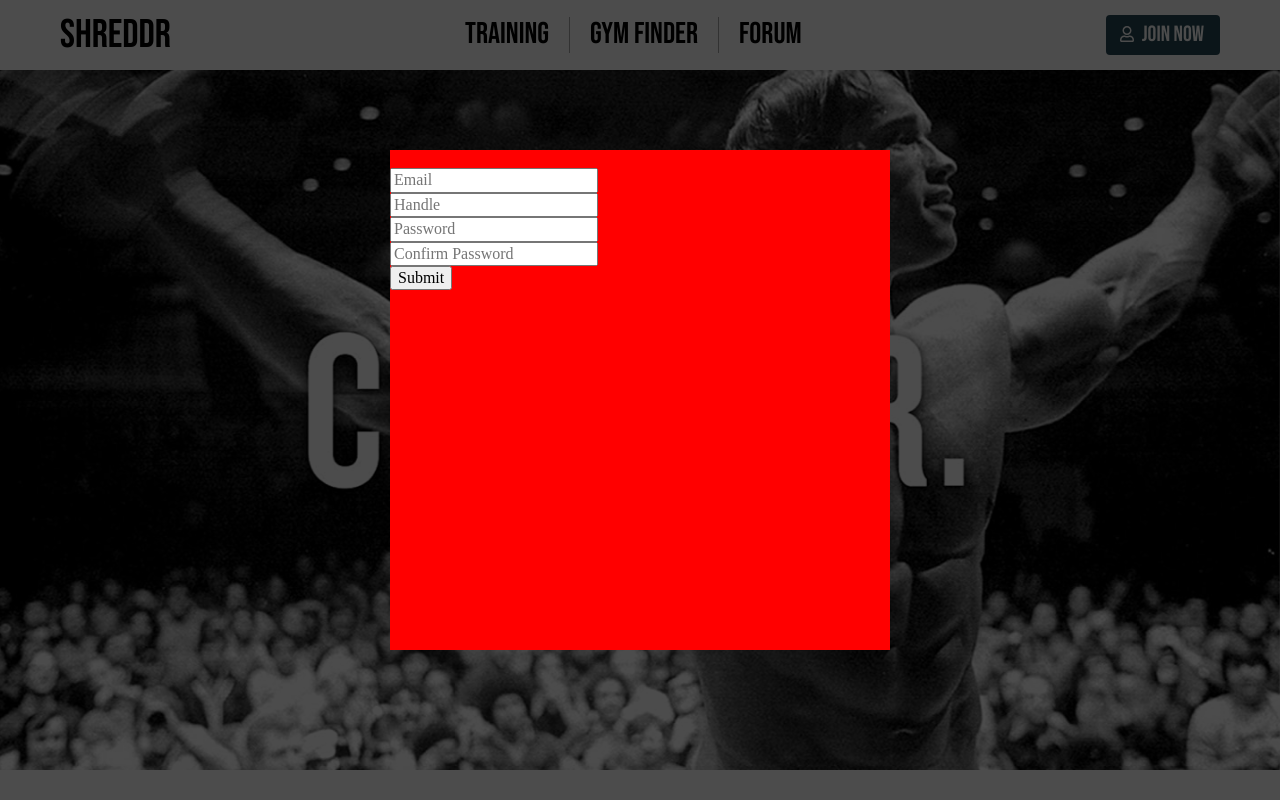
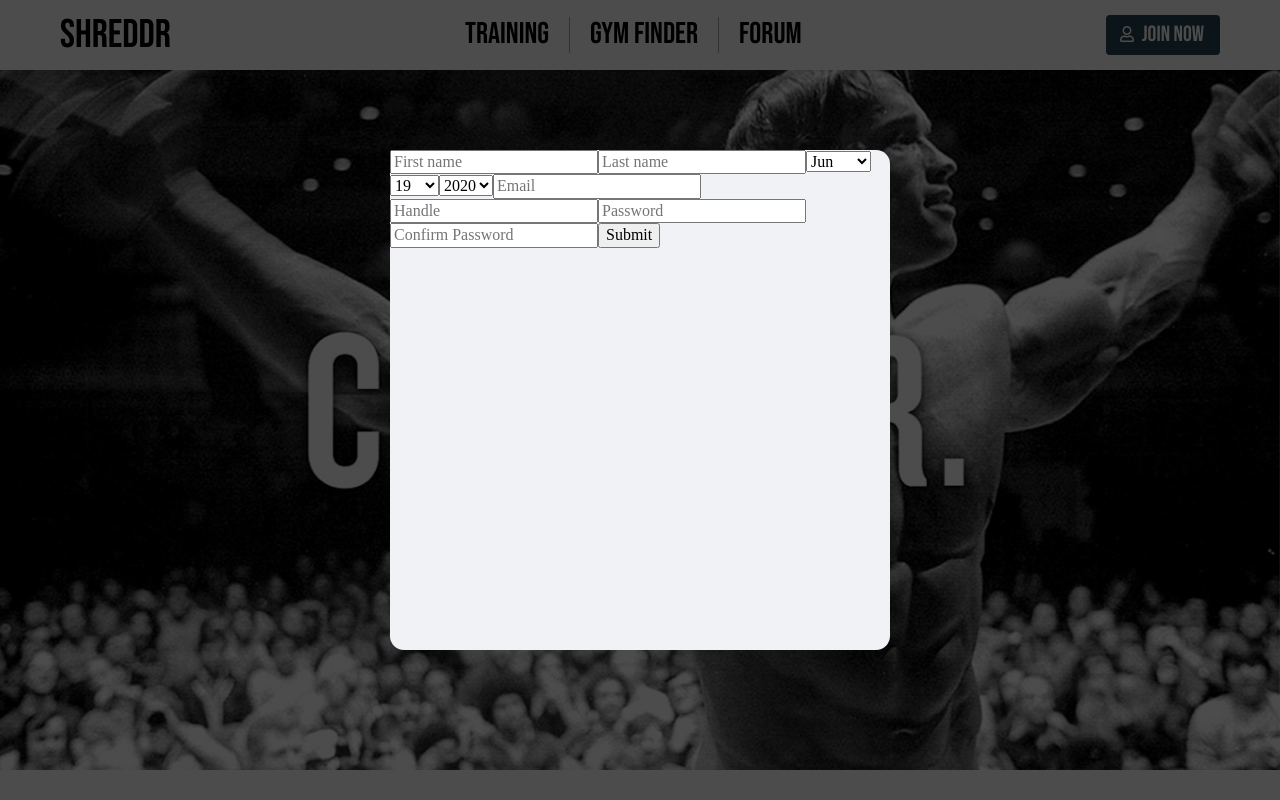
Before and after one commit to jaedashson/shreddr, a React (Create React App) app in the folder frontend/: page /#/ in a window 1280 px wide. Both pictures are taken after a click on the button "Join Now". Built offline with nearby package versions, Linux system fonts and the light colour scheme.

Commit message:
signup modal

```diff
--- a/frontend/src/components/app.jsx
+++ b/frontend/src/components/app.jsx
@@ -10,7 +10,6 @@ const App = () => (
     <ModalContainer />
     <Switch>
       <Route exact path="/" component={SplashContainer} />
-      {/* <AuthRoute exact path="/" component={ModalContainer} /> */}
     </Switch>
   </div>
 );
--- a/frontend/src/components/session/signup_form.jsx
+++ b/frontend/src/components/session/signup_form.jsx
@@ -5,11 +5,20 @@ import '../../stylesheets/signup.scss';
 class SignupForm extends React.Component {
   constructor(props) {
     super(props);
+
+    let date = new Date();
+    this.day = date.getDate();
+    this.month = date.getMonth() + 1;
+    this.year = date.getFullYear();
+
     this.state = {
       email: '',
-      handle: '',
+      fName: '',
+      lName: '',
       password: '',
       password2: '',
+      dob: `${this.year}-${this.month}-${this.day}`,
+      gender: '',
       errors: {}
     };
 
@@ -31,11 +40,27 @@ class SignupForm extends React.Component {
     });
   }
 
+  updateDob(field) {
+    return e => {
+      if (field === 'month') {
+        this.month = e.target.value;
+      } else if (field === 'year') {
+        this.year = e.target.value;
+      } else {
+        this.day = e.target.value;
+      }
+      return this.setState({ dob: `${this.year}-${this.month}-${this.day}` });
+    }
+  }
+
   handleSubmit(e) {
     e.preventDefault();
     let user = {
       email: this.state.email,
-      handle: this.state.handle,
+      fname: this.state.fname,
+      lname: this.state.lname,
+      dob: this.state.dob,
+      gender: this.state.gender,
       password: this.state.password,
       password2: this.state.password2
     };
@@ -58,35 +83,92 @@ class SignupForm extends React.Component {
   render() {
     // fname, lname, dob, gender, pw twice?, email
 
+    const years = ['Year']
+    for(let i = 2020; i >= 1905; i--) {
+      years.push(i);
+    }
+
+    const days = ['Day']
+    for (let i = 1; i <= 31; i++) {
+      days.push(i);
+    }
+
+    const months = ["Month", "Jan", "Feb", "Mar", "Apr", "May", "Jun", "Jul", "Aug", "Sep", "Oct", "Nov", "Dec"];
+
+    const birthdayYears = years.map( year => {
+      return <option key={year} value={year}>{year}</option>
+    })
+
+    const birthdayDays = days.map( day => {
+      return <option key={day} value={day}>{day}</option>;
+    })
+
+    const birthdayMonths = months.map( (month, idx) => {
+      return <option key={month} value={idx}>{month}</option>;
+    })
+
     return (
       <div className="signup-form-container">
         <form onSubmit={this.handleSubmit}>
           <div className="signup-form">
-            <br />
+            <input type="text"
+              value={this.state.fname}
+              onChange={this.update('fname')}
+              placeholder="First name"
+            />
+            <input type="text"
+              value={this.state.lname}
+              onChange={this.updateDob('lname')}
+              placeholder="Last name"
+            />
+
+            <select
+              name={this.state.month}
+              className="signup-month"
+              onChange={this.updateDob("month")}
+              value={this.state.dob.split('-')[1]}
+            >
+              {birthdayMonths}
+            </select>
+
+            <select
+              name={this.state.day}
+              className="signup-day"
+              onChange={this.updateDob("day")}
+              value={this.state.dob.split('-')[2]}
+            >
+              {birthdayDays}
+            </select>
+
+            <select
+              name={this.state.day}
+              className="signup-year"
+              onChange={this.update("year")}
+              value={this.state.dob.split('-')[0]}
+            >
+              {birthdayYears}
+            </select>
+
             <input type="text"
               value={this.state.email}
               onChange={this.update('email')}
               placeholder="Email"
             />
-            <br />
             <input type="text"
               value={this.state.handle}
               onChange={this.update('handle')}
               placeholder="Handle"
             />
-            <br />
             <input type="password"
               value={this.state.password}
               onChange={this.update('password')}
               placeholder="Password"
             />
-            <br />
             <input type="password"
               value={this.state.password2}
               onChange={this.update('password2')}
               placeholder="Confirm Password"
             />
-            <br />
             <input type="submit" value="Submit" />
             {this.renderErrors()}
           </div>
--- a/frontend/src/stylesheets/signup.scss
+++ b/frontend/src/stylesheets/signup.scss
@@ -1,5 +1,6 @@
 div.signup-form-container {
   height: 500px;
   width: 500px;
-  background-color: red;
+  background-color: #F0F2F5;
+  border-radius: 14px;
 }
```
